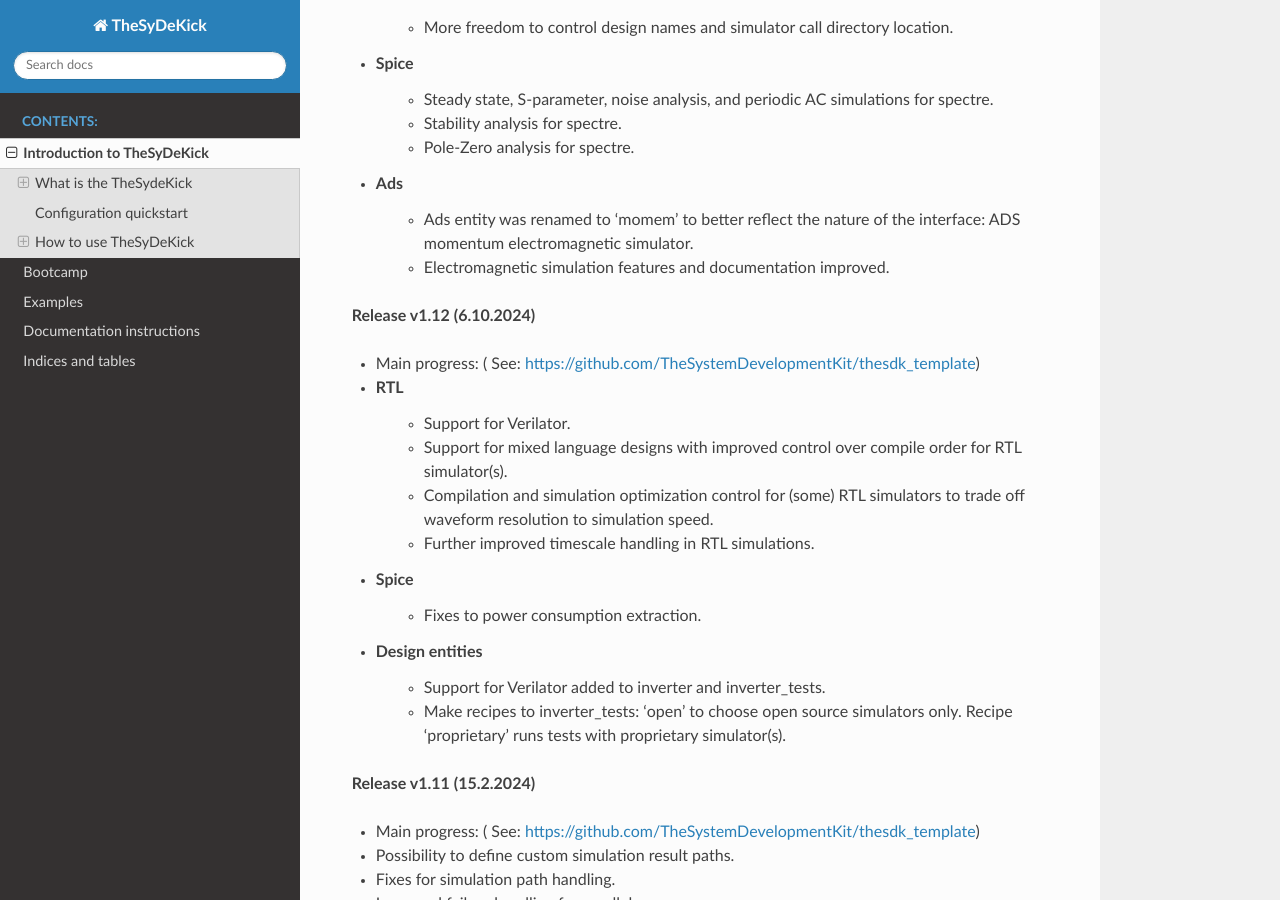
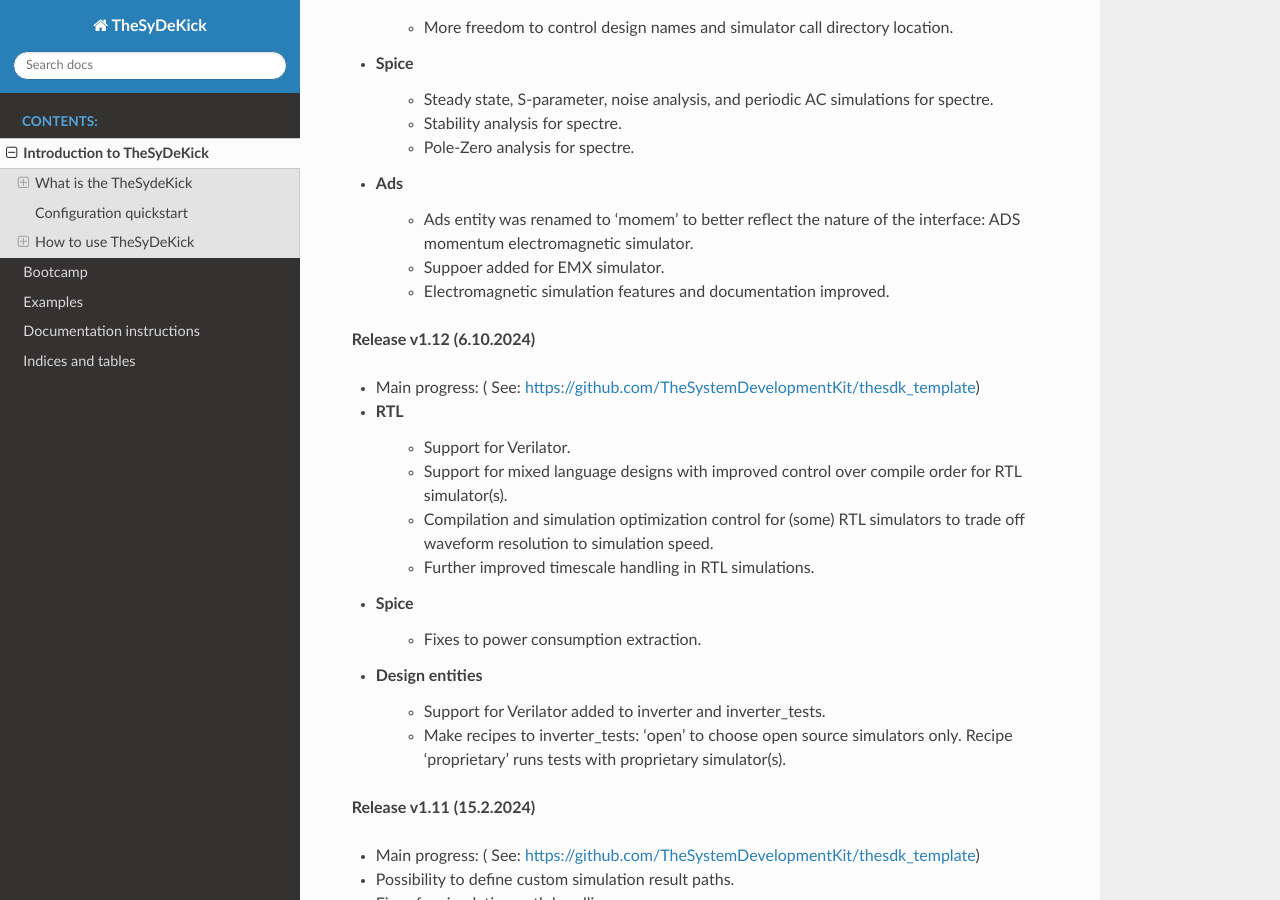
Before and after one commit to TheSystemDevelopmentKit/thesdk_template, a Sphinx documentation site: the page built from doc/source/introduction.rst, in a window 1280 px wide and 900 px high, scrolled down 3160 px. Built offline with Sphinx 7.4.7 and the Read the Docs theme 3.1.0, drawn with Linux system fonts in a browser that asks for light colours; formulas are drawn with MathJax 3; pages that are not in the unit, such as notebooks, are missing from menus.

Commit message:
Refining release
Change CI devel branch verison to v1.14_RC
Update ADS information in documentation

```diff
--- a/doc/source/introduction.rst
+++ b/doc/source/introduction.rst
@@ -116,6 +116,7 @@ Release history
     * Pole-Zero analysis for spectre.
 * Ads
     * Ads entity was renamed to 'momem' to better reflect the nature of the interface: ADS momentum electromagnetic simulator.
+    * Suppoer added for EMX simulator.
     * Electromagnetic simulation features and documentation improved.
 
 **Release v1.12 (6.10.2024)**
```
Also changed, not shown: 1 other file.
